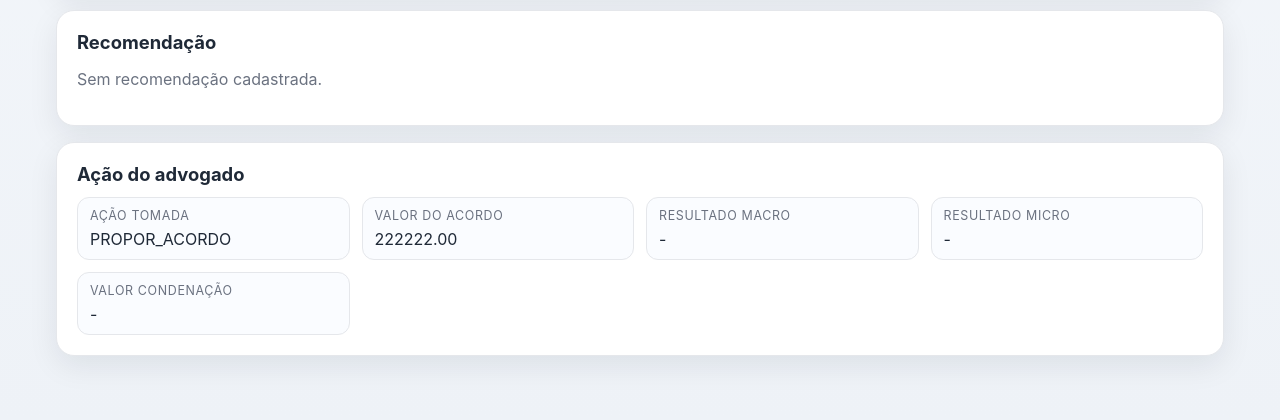
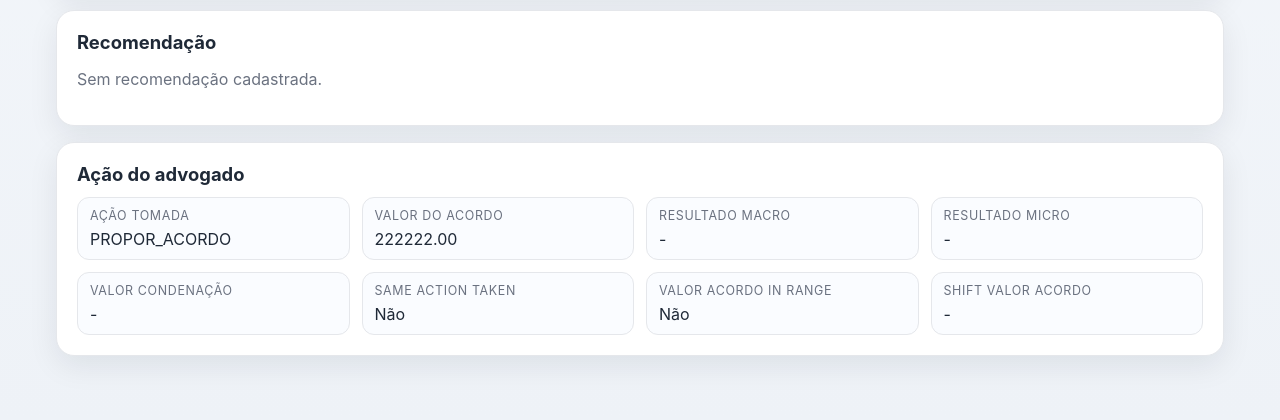
Before and after one commit to PhPires13/hackathon-ufmg-2026-grupo6, a Django app: page /case-detail/2 in a window 1280 px wide. Shown: the part 754-1174 px from the top of the page. Run offline with Django 5.2, Linux system fonts and the light colour scheme; data comes from the database, SQL or seed files in the repository; data that the repository does not hold is empty.

Commit message:
web: case-detail comparisson fields

```diff
--- a/src/estrangeirosplatform/legalapp/templates/legalapp/case-detail.html
+++ b/src/estrangeirosplatform/legalapp/templates/legalapp/case-detail.html
@@ -223,6 +223,9 @@
                     <div class="field"><span class="field-label">Resultado macro</span>{{ action.resultado_macro|default:'-' }}</div>
                     <div class="field"><span class="field-label">Resultado micro</span>{{ action.resultado_micro|default:'-' }}</div>
                     <div class="field"><span class="field-label">Valor condenação</span>{{ action.valor_condenacao|default:'-' }}</div>
+                    <div class="field"><span class="field-label">Same action taken</span>{{ action.same_action_taken|yesno:'Sim,Não' }}</div>
+                    <div class="field"><span class="field-label">Valor acordo in range</span>{{ action.valor_acordo_in_range|yesno:'Sim,Não' }}</div>
+                    <div class="field"><span class="field-label">Shift valor acordo</span>{{ action.shift_valor_acordo|default:'-' }}</div>
                 </div>
             {% else %}
                 <p class="note">Ainda não existe ação registrada. Preencha para criar.</p>
```
